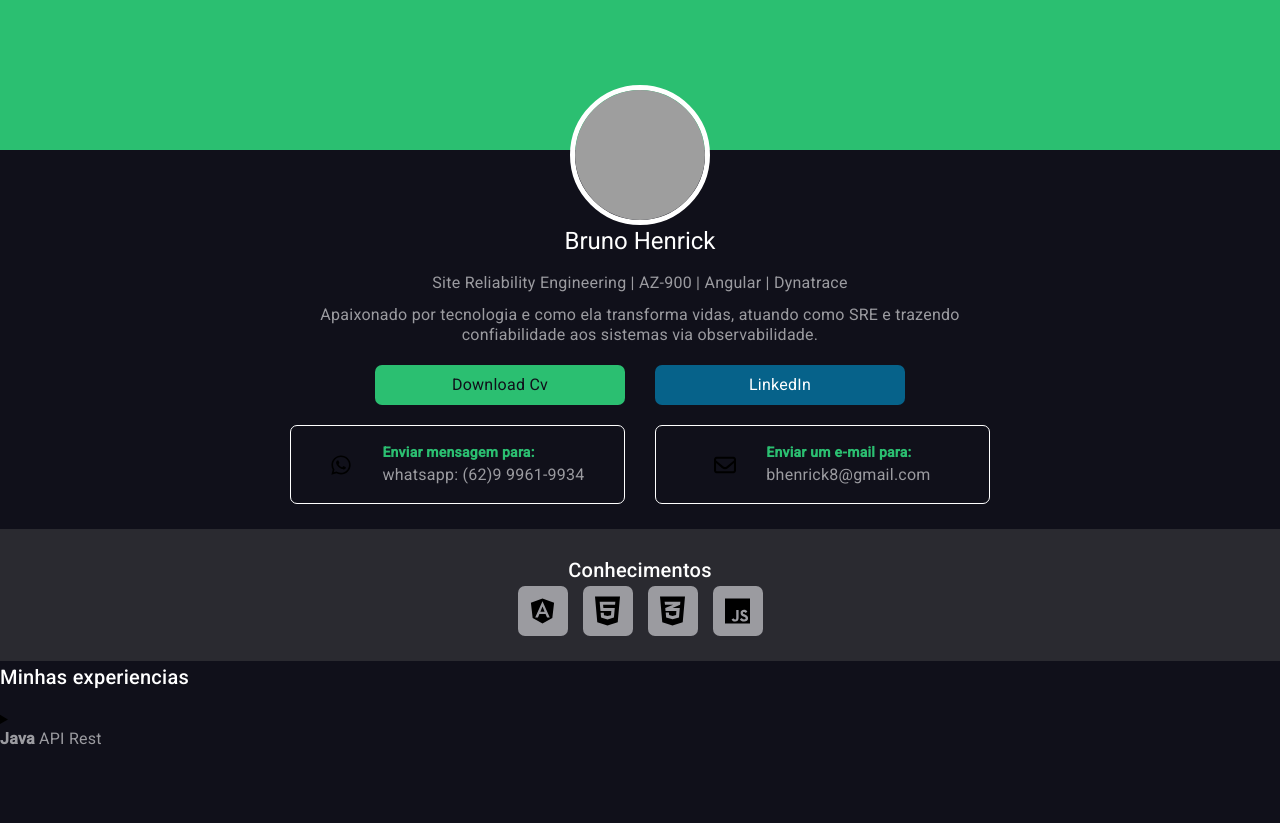
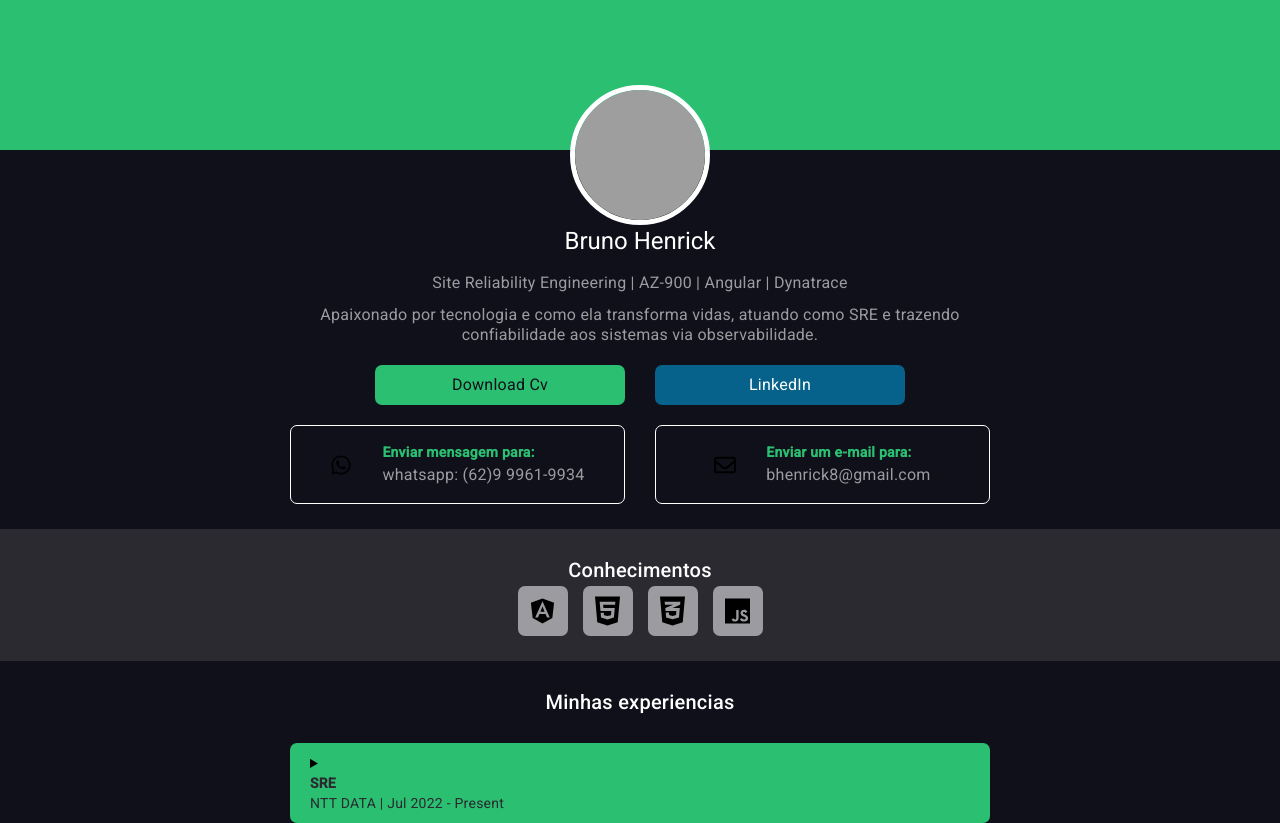
Before and after one commit to Brunohfc/angular-portfolio, an Angular app: page / in a window 1280 px wide. Before the commit the page ends 800 px from the top, so only its background shows below. Built offline with nearby package versions, Linux system fonts and the light colour scheme; grey boxes are pictures that could not be loaded.

Commit message:
styling my experiences

```diff
--- a/src/app/modules/portfolio/components/experiences/experiences.component.scss
+++ b/src/app/modules/portfolio/components/experiences/experiences.component.scss
@@ -0,0 +1,47 @@
+:host{
+    margin-top: 25px;
+
+    display: flex;
+    flex-direction: column;
+    justify-content: center;
+    align-items: center;
+
+
+    h2{
+        text-align: center;
+        margin: 0 0 25px 0;
+    }
+
+    details{
+        overflow: hidden;
+        margin-top: 10px;
+        background: var(--black-010);
+        border-radius: 7px;
+
+        article, summary{
+            padding: 10px 20px;
+            transition: 0.5s;
+        }
+
+        summary{
+            cursor: pointer;
+            justify-content: space-between;
+            align-items: center;
+
+            background: var(--primary);
+
+            p{
+                font-size: 14px;
+                color: var(--black-010);
+
+                margin: 0;
+                padding: 0;
+                display: flex;
+                flex-direction: column;
+                strong{
+
+                }
+            }
+        }
+    }
+}
--- a/src/app/modules/portfolio/components/experiences/experiences.component.ts
+++ b/src/app/modules/portfolio/components/experiences/experiences.component.ts
@@ -11,11 +11,12 @@
 export class ExperiencesComponent {
 
   public arrayExperiences = signal<IExperience[]>([{
+
     summary:{
-        strong: "Java",
-        p: "API Rest",
+        strong: "SRE ",
+        p: "NTT DATA | Jul 2022 - Present",
     },
-    text: "<p>Criação de APi<p>",
+    text: "<p>Criação de dashboard focado em observabilidade, disseminação da cultura de boas práticas do SRE e DevOps<p>",
   }
   ])
 
```
